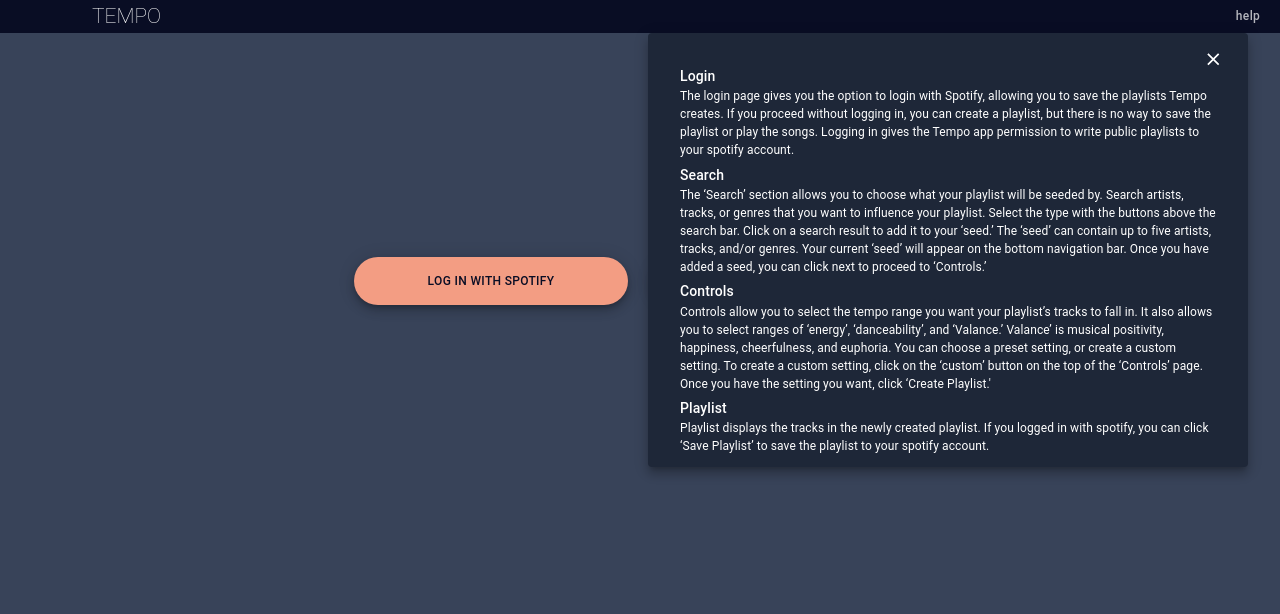
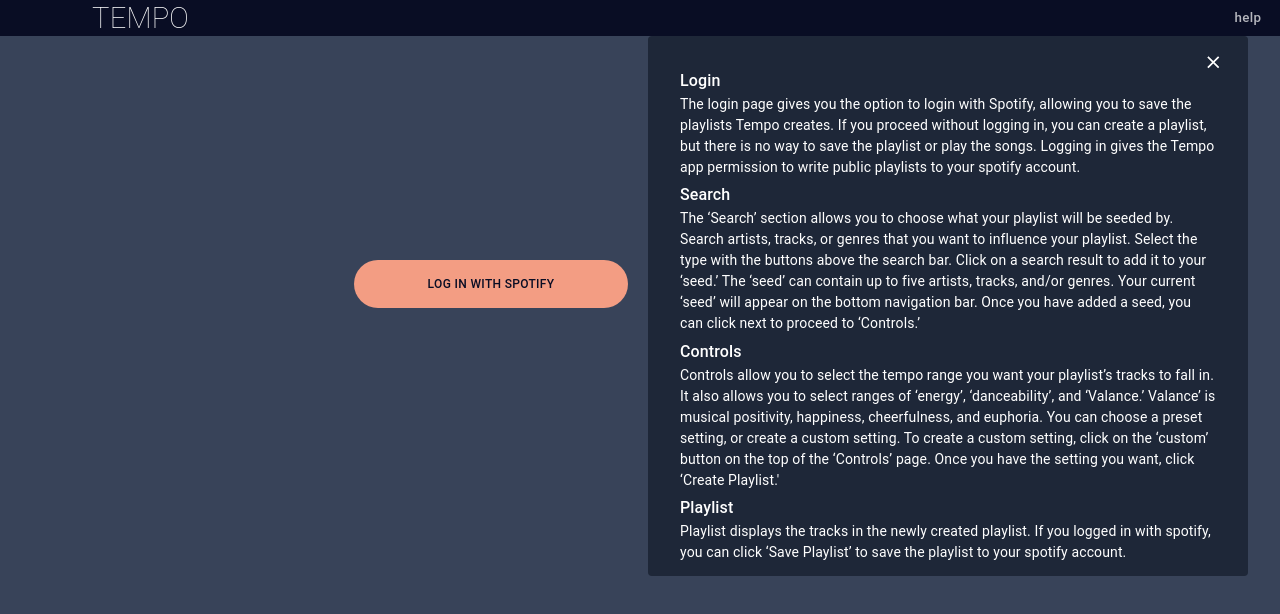
Before and after one commit to JoelWukusick/tempo, a React app: page / in a window 1280 px wide. Both pictures are taken after a click on the button "help". Shown: the top 614 px of the page. Built offline with nearby package versions, Linux system fonts and the light colour scheme; the HTML template or start-up script is replaced by a standard one.

Commit message:
Style font size and slider

```diff
--- a/src/CustomControls.jsx
+++ b/src/CustomControls.jsx
@@ -46,12 +46,12 @@
 
   return (
     <Container>
-      <Box py={4} px={1}>
+      <Box pb={4} pt={2} px={1}>
         {controls.map(control => {
           return (
-            <>
+            <Box pb={2}>
               <Tooltip title={control.description} placement='top-start' arrow>
-                <Typography id={control.name} display='inline'>
+                <Typography variant='h6' id={control.name} display='inline'>
                   {`${control.label} `}
                   {mobile ? <TooltipMobile title={control.description} /> : null}
                 </Typography>
@@ -77,7 +77,7 @@
                   }
                 }}
               />
-            </>
+            </Box>
           )
         })}
       </Box>
--- a/src/GridCard.jsx
+++ b/src/GridCard.jsx
@@ -24,10 +24,10 @@
     textOverflow: 'ellipsis'
   },
   title: {
-    fontSize: '14px'
+    fontSize: '16px'
   },
   artist: {
-    fontSize: '12px'
+    fontSize: '14px'
   }
 }));
 
--- a/src/Header.jsx
+++ b/src/Header.jsx
@@ -35,7 +35,7 @@
   return (
     <AppBar color='primary' position='static' elevation={0}>
       <Toolbar className={classes.toolbar} disableGutters>
-        <Typography color='inherit' variant="h5" className={classes.title}>
+        <Typography color='inherit' variant="h4" className={classes.title}>
           TEMPO
         </Typography>
         {username === 'demo' ?
--- a/src/Help.jsx
+++ b/src/Help.jsx
@@ -17,11 +17,8 @@
     marginTop: theme.spacing(2),
     cursor: 'pointer'
   },
-  title: {
-    fontSize: '14px',
-  },
   text: {
-    fontSize: '12px'
+    fontSize: '14px'
   }
 }));
 
@@ -62,25 +59,25 @@
         <Container maxWidth='sm'>
           <CloseIcon className={classes.close} onClick={handleClose} />
           <Box p={1} pt={4}>
-            <Typography className={classes.title} variant='h6'>
+            <Typography variant='h6'>
               Login
             </Typography>
             <Typography className={classes.text} gutterBottom>
               The login page gives you the option to login with Spotify, allowing you to save the playlists Tempo creates. If you proceed without logging in, you can create a playlist, but there is no way to save the playlist or play the songs. Logging in gives the Tempo app permission to write public playlists to your spotify account.
             </Typography>
-            <Typography className={classes.title} variant='h6'>
+            <Typography variant='h6'>
               Search
             </Typography >
             <Typography className={classes.text} gutterBottom>
               The ‘Search’ section allows you to choose what your playlist will be seeded by. Search artists, tracks, or genres that you want to influence your playlist. Select the type with the buttons above the search bar. Click on a search result to add it to your ‘seed.’ The ‘seed’ can contain up to five artists, tracks, and/or genres. Your current ‘seed’ will appear on the bottom navigation bar. Once you have added a seed, you can click next to proceed to ‘Controls.’
             </Typography>
-            <Typography className={classes.title} variant='h6'>
+            <Typography variant='h6'>
               Controls
             </Typography>
             <Typography className={classes.text} gutterBottom>
               Controls allow you to select the tempo range you want your playlist’s tracks to fall in. It also allows you to select ranges of ‘energy’, ‘danceability’, and ‘Valance.’ Valance’ is musical positivity, happiness, cheerfulness, and euphoria. You can choose a preset setting, or create a custom setting. To create a custom setting, click on the ‘custom’ button on the top of the ‘Controls’ page. Once you have the setting you want, click ‘Create Playlist.'
             </Typography>
-            <Typography className={classes.title} variant='h6'>
+            <Typography variant='h6'>
               Playlist
             </Typography>
             <Typography className={classes.text} gutterBottom>
--- a/src/Main.jsx
+++ b/src/Main.jsx
@@ -15,7 +15,7 @@
 
 const useStyles = makeStyles((theme) => ({
   toolbar: {
-    height: 'calc(50vh - 120px)',
+    height: 'calc(50vh - 132px)',
     maxHeight: '112px'
   },
   content: {
@@ -36,9 +36,9 @@
     height: '100vh'
   },
   verticalTab: {
-    width: '74px',
-    minWidth: '74px',
-    height: '82px',
+    width: '82px',
+    minWidth: '82px',
+    height: '94px',
   },
 }));
 
--- a/src/Playlist.jsx
+++ b/src/Playlist.jsx
@@ -12,7 +12,7 @@
   return (
     <>
       <Container>
-          <Button size='small' onClick={() => setPage('/')} component={Link} to={'/'}><ArrowBackIcon fontSize='small' />back</Button>
+          <Button  onClick={() => setPage('/')} component={Link} to={'/'}><ArrowBackIcon fontSize='medium' />back</Button>
         {playlist.length > 0 ? <DisplayItems items={playlist} clickable={false} /> : null}
       </Container>
     </>
--- a/src/PresetControls.jsx
+++ b/src/PresetControls.jsx
@@ -6,9 +6,6 @@
 import { makeStyles } from '@material-ui/core/styles';
 
 const useStyles = makeStyles(theme => ({
-  title: {
-    fontSize: '14px'
-  },
   description: {
     fontSize: '12px',
     color: theme.palette.text.secondary
@@ -35,7 +32,7 @@
                 <Card variant="outlined" >
                   <CardActionArea component={Link} to={'/controls/custom'} onClick={(e) => { handleSelectPreset(preset) }}>
                     <CardContent>
-                      <Typography className={classes.title} variant="h6" align='center'>
+                      <Typography variant="h6" align='center'>
                         {preset.name}
                       </Typography>
                       <Typography className={classes.description} align='center'>
--- a/src/theme.jsx
+++ b/src/theme.jsx
@@ -3,7 +3,7 @@
 const theme = createMuiTheme({
   overrides: {
     MuiButton: {
-      root: { textTransform: 'none' }
+      root: { textTransform: 'none', fontSize: '10pt' }
     },
     MuiTabs: {
       indicator: { width: '8px', height: '8px' }
@@ -11,7 +11,7 @@
     MuiTab: {
       root: {
         textTransform: 'none',
-        fontSize: '12px',
+        fontSize: '10pt',
         '&$selected': { backgroundColor: '#090D24' }
       },
       textColorInherit: { opacity: .3 }
@@ -33,12 +33,12 @@
       root: {
         textTransform: 'none',
         padding: '0px',
-        fontSize: '10px',
+        fontSize: '10pt',
         marginRight: '7px',
         borderRadius: '12px',
         borderWidth: 0,
-        height: '24px',
-        width: '54px',
+        height: '26px',
+        width: '64px',
         backgroundColor: '#1E2738',
         '&$selected': { backgroundColor: '#3C7F8B' }
       }
@@ -47,10 +47,14 @@
     MuiFilledInput: { input: { color: '#000' } },
     MuiSlider: {
       rail: { backgroundColor: '#090D24', opacity: '.9', height: '1px' },
-      track: { backgroundColor: '#A3B1B9', opacity: '.8'},
-      thumb: { backgroundColor: '#A3B1B9' },
-      valueLabel: { color: '#1E2738', opacity: '.9' },
-      markLabelActive: { opacity: '.7'}
+      track: { backgroundColor: '#A3B1B9', opacity: '.8' },
+      thumb: { backgroundColor: '#A3B1B9', width: '16px', height: '16px', marginTop: '-7px', marginLeft: '-8px' },
+      valueLabel: { color: '#1E2738', opacity: '.9', fontSize: '12px', width: '40px', top: -35, left: 'calc(-50% )' },
+      privateValueLabel: { offset: { '406': { top: '-44' } } },
+      markLabelActive: { opacity: '.7' }
+    },
+    MuiFab: {
+      root: { disableElevation: true }
     }
   },
   palette: {
@@ -60,8 +64,11 @@
     background: { default: '#384359', paper: '#1E2738' },
   },
   typography: {
-    fontSize: 12
-  }
+    fontSize: 12,
+    h6: { fontSize: '16px' }
+  },
+  shadows: Array(25).fill('none')
+
 });
 
 export default responsiveFontSizes(theme);
```
